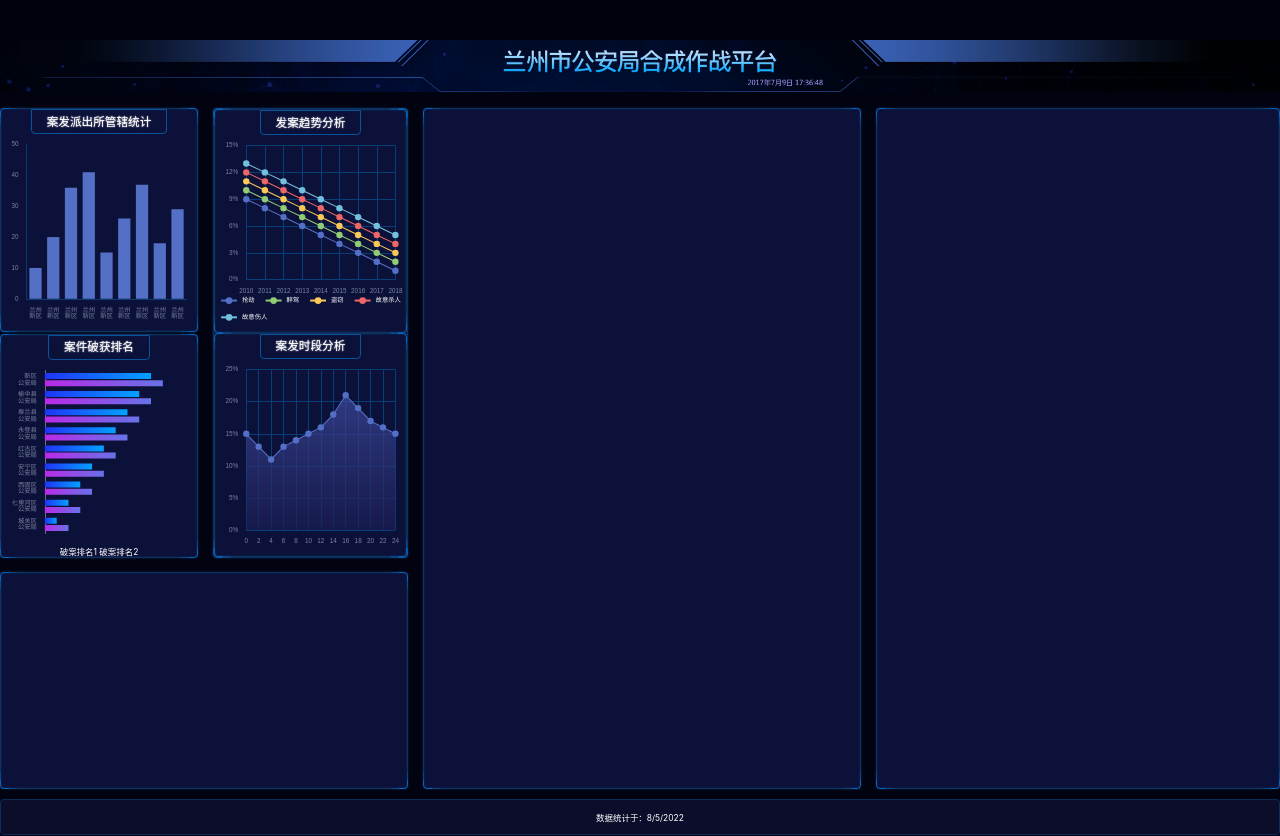
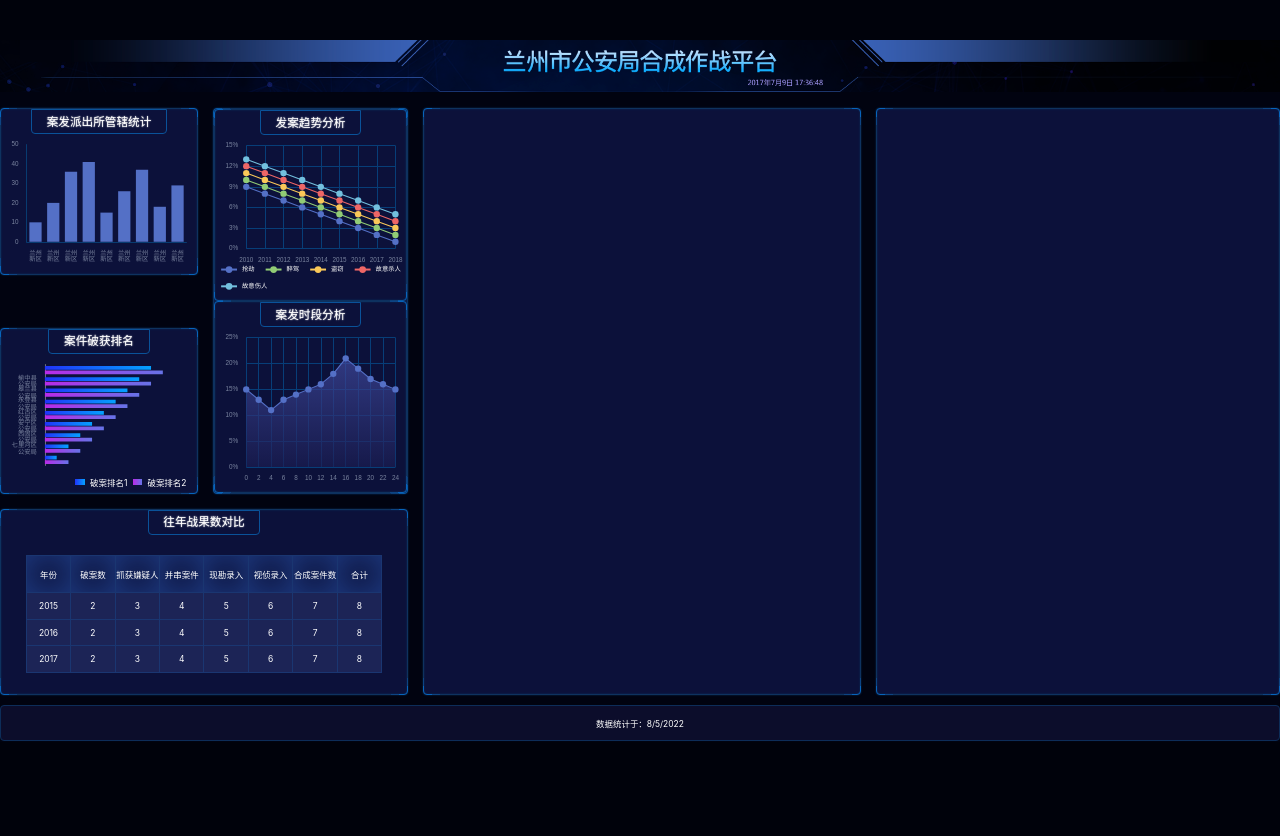
Before and after one commit to deib0/screen, a React (Vite) app: page /#/ in a window 1280 px wide. After the commit the page ends 800 px from the top, so only its background shows below. Built offline with nearby package versions, Linux system fonts and the light colour scheme.

Commit message:
完成chart5

```diff
--- /dev/null
+++ b/src/components/chart-5.tsx
@@ -0,0 +1,28 @@
+import React from 'react';
+
+export const Chart5 = () => {
+  return (
+    <div className="战果">
+      <h2>往年战果数对比</h2>
+      <table>
+        <thead>
+        <tr>
+          <th>年份</th><th>破案数</th><th>抓获嫌疑人</th><th>并串案件</th><th>现勘录入</th>
+          <th>视侦录入</th><th>合成案件数</th><th>合计</th>
+        </tr>
+        </thead>
+        <tbody>
+        <tr>
+          <td>2015</td><td>2</td><td>3</td><td>4</td><td>5</td><td>6</td><td>7</td><td>8</td>
+        </tr>
+        <tr>
+          <td>2016</td><td>2</td><td>3</td><td>4</td><td>5</td><td>6</td><td>7</td><td>8</td>
+        </tr>
+        <tr>
+          <td>2017</td><td>2</td><td>3</td><td>4</td><td>5</td><td>6</td><td>7</td><td>8</td>
+        </tr>
+        </tbody>
+      </table>
+    </div>
+  );
+};
--- a/src/pages/home.scss
+++ b/src/pages/home.scss
@@ -37,7 +37,7 @@
       border-radius: 4px;
       position: relative;
       box-shadow: 0 0 2px 0 #0e325f, inset 0 0 2px 0 #0e325f;
-      background: #0c1139;
+      background: #0c113a;
       &::before {
         content: '';
         position: absolute;
@@ -80,8 +80,9 @@
     .管辖统计,
     .破获排名,
     .发案趋势,
-    .案发时段 {
-      height: px(423);
+    .案发时段,
+    .战果 {
+      height: px(315);
       display: flex;
       flex-direction: column;
       align-items: center;
@@ -99,8 +100,30 @@
         flex: 1;
         width: 100%;
       }
+    }
     .发案趋势, .案发时段 {
       height: px(363);
+    }
+    .战果 {
+      > table {
+        margin-top: px(38);
+        border-collapse: collapse;
+        th, td {
+          border: 1px solid #1a3671;
+        }
+        thead {
+          th {
+            height: px(70);
+            box-shadow: inset 0 0 px(60) 0 #1f3d85;
+          }
+        }
+        tbody {
+          td {height: px(50); width: px(84);
+            background: #1c2456;
+          }
+
+        }
+      }
     }
     .破获排名{
       .legend {
@@ -124,4 +147,3 @@
     }
   }
 }
-}
--- a/src/pages/home.tsx
+++ b/src/pages/home.tsx
@@ -4,6 +4,7 @@ import {Chart1} from '../components/chart-1';
 import {Chart2} from '../components/chart-2';
 import {Chart3} from '../components/chart-3';
 import {Chart4} from '../components/chart-4';
+import {Chart5} from '../components/chart-5';
 
 export const Home = () => {
   return (
@@ -18,7 +19,9 @@ export const Home = () => {
           <Chart3/>
           <Chart4/>
         </section>
-        <section className="bordered section3"></section>
+        <section className="bordered section3">
+          <Chart5/>
+        </section>
         <section className="bordered section4"></section>
         <section className="bordered section5"></section>
       </main>
```
Lines whose indentation alone changed are shown as unchanged.
